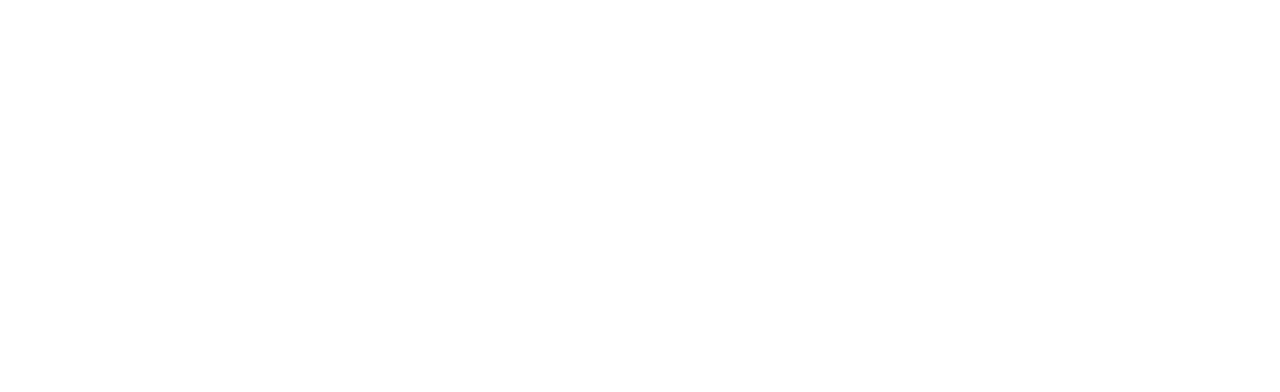
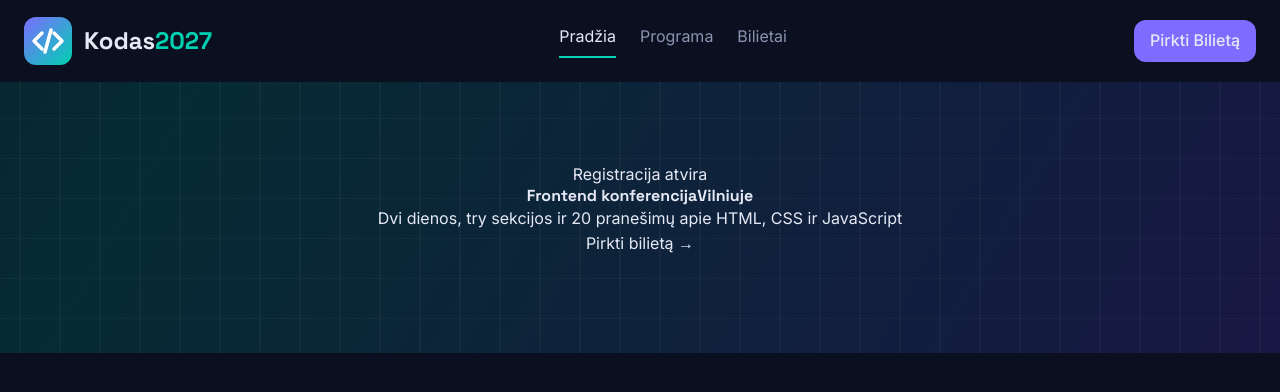
Before and after one commit to scropico2/VCS-, a plain HTML site: page scss-bem-pratimai duplicate/02-it-konferencija/pradzia/index.html in a window 1280 px wide. Drawn offline with nearby package versions, Linux system fonts and the light colour scheme.

Commit message:
Added the first touches to the exercise, header and nav bar are now visible

```diff
--- /dev/null
+++ b/scss-bem-pratimai duplicate/02-it-konferencija/pradzia/abstracts/_variables.scss
@@ -0,0 +1,24 @@
+:root {
+  /* Colors */
+  --bg: #0b1020;
+  --surface: #141b34;
+  --surface-light: #1d2547;
+  --border: #2a3360;
+  --text: #e6e9f5;
+  --text-muted: #8b93b0;
+  --primary: #7c6cff;
+  --accent: #00d1b2;
+
+  /* Sections */
+  --frontend: #00d1b2;
+  --design: #ff6b9a;
+  --backend: #ffb020;
+
+  /* Fonts */
+  --font-heading: "Space Grotesk", sans-serif;
+  --font-body: "Inter", sans-serif;
+
+  /* Shadows */
+  --shadow: 0 10px 30px rgba(0, 0, 0, 0.35);
+  --shadow-hover: 0 0 0 1px rgba(124, 108, 255, 0.6), 0 16px 40px rgba(124, 108, 255, 0.35);
+}
--- /dev/null
+++ b/scss-bem-pratimai duplicate/02-it-konferencija/pradzia/base/_animations.scss
@@ -0,0 +1,20 @@
+@keyframes fadeIn {
+  from {
+    opacity: 0;
+  }
+  to {
+    opacity: 1;
+  }
+}
+
+@keyframes gradientShift {
+  0% {
+    background-position: 0% 50%;
+  }
+  50% {
+    background-position: 100% 50%;
+  }
+  100% {
+    background-position: 0% 50%;
+  }
+}
--- /dev/null
+++ b/scss-bem-pratimai duplicate/02-it-konferencija/pradzia/base/_base.scss
@@ -0,0 +1,38 @@
+*,
+*::before,
+*::after {
+  box-sizing: border-box;
+}
+
+body {
+  font-family: var(--font-body);
+  line-height: 1.6;
+  color: var(--text);
+  background: var(--bg);
+}
+
+img {
+  display: block;
+  max-width: 100%;
+}
+
+a {
+  color: inherit;
+  text-decoration: none;
+}
+
+button,
+input,
+select,
+textarea {
+  font: inherit;
+  color: inherit;
+}
+
+h1,
+h2,
+h3 {
+  font-family: var(--font-heading);
+  font-weight: 700;
+  line-height: 1.15;
+}
--- a/scss-bem-pratimai duplicate/02-it-konferencija/pradzia/index.html
+++ b/scss-bem-pratimai duplicate/02-it-konferencija/pradzia/index.html
@@ -1,12 +1,37 @@
-<!DOCTYPE html>
+<!doctype html>
 <html lang="lt">
   <head>
-  <meta charset="UTF-8">
-  <meta name="viewport" content="width=device-width, initial-scale=1.0">
+    <meta charset="UTF-8" />
+    <meta name="viewport" content="width=device-width, initial-scale=1.0" />
     <title>Kodas 2027 – frontend konferencija</title>
     <!-- reset (CDN) → Google Fonts → css/style.css -->
+    <link rel="stylesheet" href="https://cdn.jsdelivr.net/npm/reset-css@5.0.2/reset.css" />
+    <link
+      rel="stylesheet"
+      href="https://fonts.googleapis.com/css2?family=Inter:wght@400;500;600&family=Space+Grotesk:wght@500;700&display=swap" />
+    <link rel="stylesheet" href="css/styles.css" />
   </head>
   <body>
+    <header class="header">
+      <a class="header__logo" href="index.html">
+        <img class="header__logo-img" src="img/logo.svg" alt="conference logo" />
+      </a>
+      <h1 class="header__title">Kodas<span class="header__title header__title--marked">2027</span></h1>
+      <nav class="nav">
+        <a class="nav__link nav__link--active" href="index.html">Pradžia</a>
+        <a class="nav__link" href="programa.html">Programa</a>
+        <a class="nav__link" href="bilietai.html">Bilietai</a>
+      </nav>
+      <a class="header__button" href="bilietai.html">Pirkti Bilietą</a>
+    </header>
+    <div class="hero">
+      <div class="hero__badge">Registracija atvira</div>
+      <h1 class="hero__title">Frontend konferencija<span class="hero__title hero__title--gradient">Vilniuje</span></h1>
+      <p class="hero__text">Dvi dienos, try sekcijos ir 20 pranešimų apie HTML, CSS ir JavaScript</p>
+      <div class="hero__buttons">
+        <a class="hero__button">Pirkti bilietą → </a>
+      </div>
+    </div>
     <!-- Puslapį kurkite pagal UZDUOTIS.md ir tikslas-index.png -->
   </body>
 </html>
--- /dev/null
+++ b/scss-bem-pratimai duplicate/02-it-konferencija/pradzia/layout/_header.scss
@@ -0,0 +1,61 @@
+@use "../abstracts/variables";
+
+.header {
+  display: flex;
+  align-items: center;
+  gap: 12px;
+  padding: 12px 24px;
+  background-color: var(--bg);
+  animation: fadeIn 0.8s ease-out;
+
+  &__title {
+    margin-right: auto;
+    color: var(--text);
+    font-size: 24px;
+
+    &--marked {
+      color: var(--accent);
+    }
+  }
+
+  &__button {
+    margin-left: auto;
+    background-color: var(--primary);
+    border-radius: 12px;
+    border: transparent;
+    font-size: 16px;
+    font-weight: 500;
+    padding: 8px 16px;
+    cursor: pointer;
+    &:hover {
+      background-color: color-mix(in srgb, var(--accent) 10%, transparent);
+    }
+  }
+}
+
+.nav {
+  display: flex;
+  justify-content: space-between;
+  gap: 24px;
+  padding: 12px 24px;
+
+  &__link {
+    position: relative;
+    padding-bottom: 6px;
+    transition: color 0.2s ease;
+    color: var(--text-muted);
+    text-decoration: none;
+
+    &:hover {
+      color: var(--text);
+    }
+    &--active {
+      color: var(--text);
+      border-bottom: 2px solid var(--accent);
+
+      &:hover {
+        color: var(--text-muted);
+      }
+    }
+  }
+}
--- /dev/null
+++ b/scss-bem-pratimai duplicate/02-it-konferencija/pradzia/layout/_hero.scss
@@ -0,0 +1,13 @@
+@use "../abstracts/variables";
+
+.hero {
+  position: relative;
+  overflow: hidden;
+  padding: 80px 24px 96px;
+  text-align: center;
+  background: url("../img/tinklelis.svg"), linear-gradient(120deg, #1a1446, var(--bg), #062b33, #1a1446);
+  background-size:
+    40px 40px,
+    300% 300%;
+  animation: gradientShift 12s ease infinite;
+}
--- /dev/null
+++ b/scss-bem-pratimai duplicate/02-it-konferencija/pradzia/styles.scss
@@ -0,0 +1,5 @@
+@use "../pradzia/layout/header";
+@use "../pradzia/layout/hero";
+
+@use "../pradzia/base/base";
+@use "../pradzia/base/animations";
```
Also changed, not shown: scss-bem-pratimai duplicate/02-it-konferencija/pradzia/bilietai.html (+20 -3 lines), scss-bem-pratimai duplicate/02-it-konferencija/pradzia/programa.html (+21 -3 lines), scss-bem-pratimai duplicate/02-it-konferencija/pradzia/abstracts/_mixins.scss (added), scss-bem-pratimai duplicate/02-it-konferencija/pradzia/css/styles.css (added), scss-bem-pratimai duplicate/02-it-konferencija/pradzia/layout/_footer.scss (added), scss-bem-pratimai duplicate/02-it-konferencija/pradzia/layout/_section.scss (added). Lines whose indentation alone changed are shown as unchanged.
